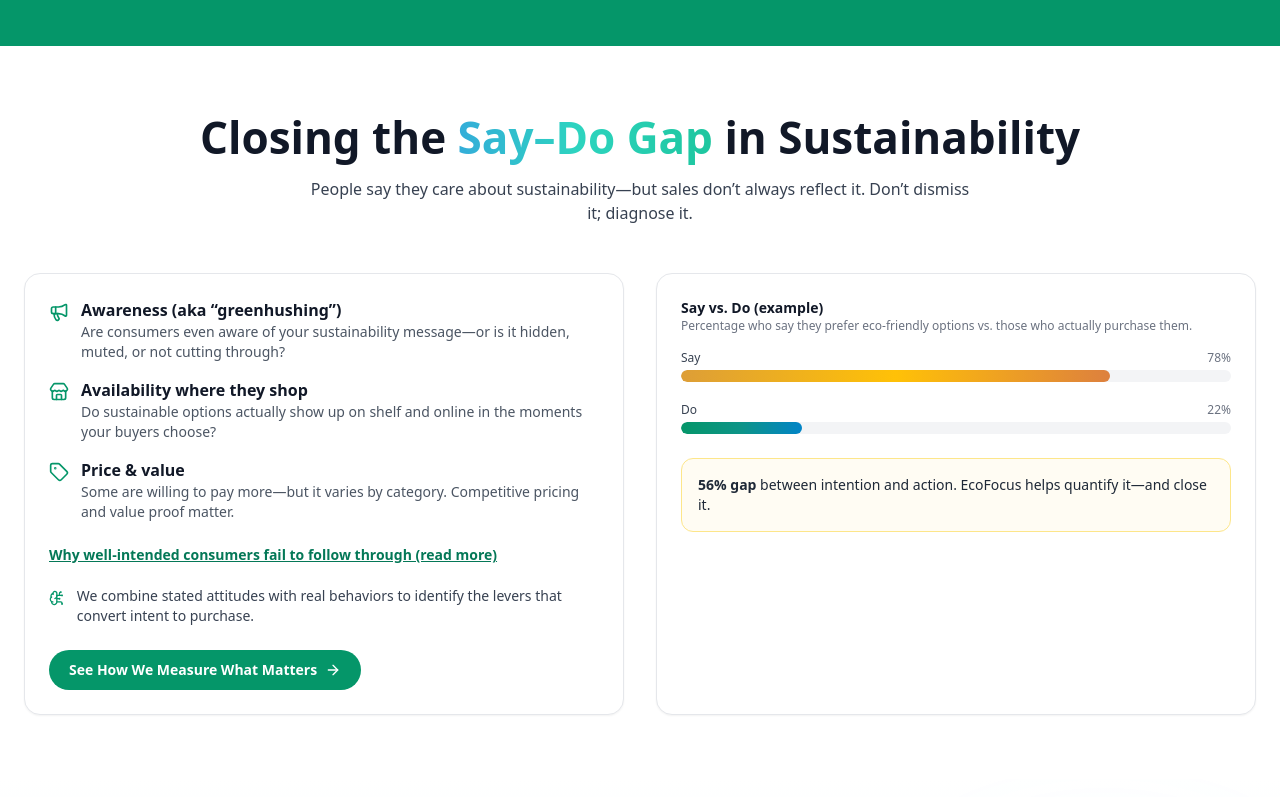
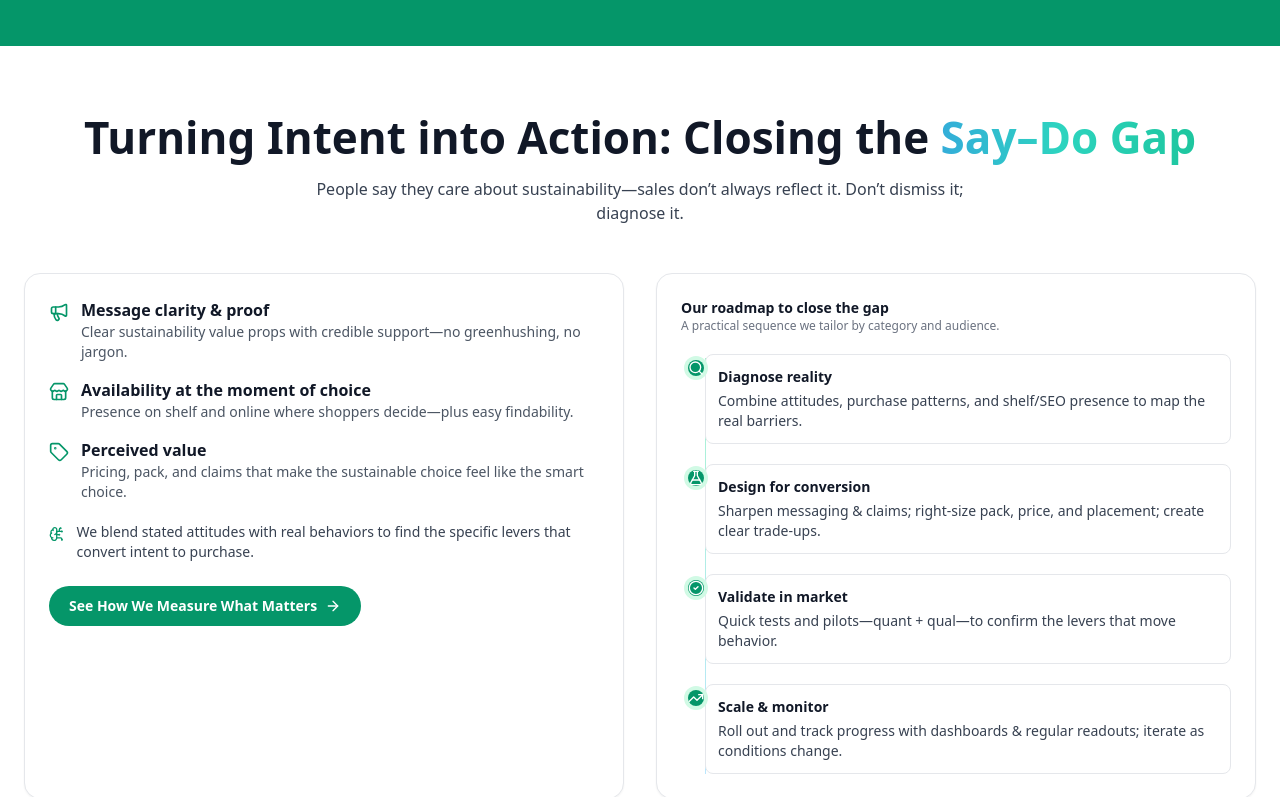
Before and after one commit to awright-lab/ecofocus, a Next.js app: page / in a window 1280 px wide. Shown: the part 1569-2366 px from the top of the page. Built offline with nearby package versions, Linux system fonts and the light colour scheme.

Commit message:
Updating Homepage v6

```diff
--- a/app/home/CoreServices.tsx
+++ b/app/home/CoreServices.tsx
@@ -39,7 +39,7 @@ export default function CoreServices({ services }: Props) {
       icon: 'ri-dashboard-3-line',
     },
     {
-      title: '2025 Syndicated Study',
+      title: 'Syndicated Study',
       kicker: 'Your questions. Executive-ready insights.',
       description:
         'Join the 2025 EcoFocus wave and add proprietary questions. Deliverables include dashboard access, crosstabs, and executive reporting.',
--- a/app/home/SayDoGapSection.tsx
+++ b/app/home/SayDoGapSection.tsx
@@ -8,24 +8,21 @@ import {
   Megaphone,
   Store,
   Tag,
+  Search,
+  FlaskConical,
+  CheckCircle2,
+  TrendingUp,
 } from 'lucide-react';
 
 type Props = {
-  sayPct?: number; // % who say they prefer sustainable products
-  doPct?: number;  // % who actually buy them
   ctaHref?: string;
   ctaLabel?: string;
 };
 
 export default function SayDoGapSection({
-  sayPct = 78,
-  doPct = 22,
   ctaHref = '/solutions/syndicated#methodology',
   ctaLabel = 'See How We Measure What Matters',
 }: Props) {
-  const say = Math.min(100, Math.max(0, sayPct));
-  const doV = Math.min(100, Math.max(0, doPct));
-  const gap = Math.max(0, say - doV);
   const reduceMotion = useReducedMotion();
 
   return (
@@ -45,14 +42,12 @@ export default function SayDoGapSection({
             viewport={{ once: true, amount: 0.5 }}
             transition={{ duration: 0.5 }}
           >
-            Closing the{' '}
+            Turning Intent into Action: Closing the{' '}
             <span className="bg-gradient-to-r from-blue-500 via-teal-400 to-emerald-500 bg-clip-text text-transparent animate-gradient">
               Say–Do Gap
-            </span>{' '}
-            in Sustainability
+            </span>
           </motion.h2>
 
-          {/* 1–liner hook from Jerry's email */}
           <motion.p
             className="mx-auto mt-3 max-w-2xl text-sm text-gray-700 sm:text-base"
             initial={reduceMotion ? false : { opacity: 0 }}
@@ -60,13 +55,13 @@ export default function SayDoGapSection({
             viewport={{ once: true, amount: 0.6 }}
             transition={{ delay: 0.15, duration: 0.5 }}
           >
-            People say they care about sustainability—but sales don’t always reflect it. Don’t dismiss it; diagnose it.
+            People say they care about sustainability—sales don’t always reflect it. Don’t dismiss it; diagnose it.
           </motion.p>
         </div>
 
         {/* Content grid */}
         <div className="grid grid-cols-1 items-stretch gap-6 md:grid-cols-12 md:gap-8">
-          {/* Left: factors + copy + CTA */}
+          {/* Left: levers + copy + CTA */}
           <motion.div
             className="rounded-2xl border border-gray-200 bg-white p-5 shadow-sm md:col-span-6 sm:p-6"
             initial={reduceMotion ? false : { opacity: 0, y: 12 }}
@@ -74,16 +69,16 @@ export default function SayDoGapSection({
             viewport={{ once: true, amount: 0.4 }}
             transition={{ duration: 0.5 }}
           >
-            {/* Three key factors (concise, scannable) */}
+            {/* Three key levers (positive framing) */}
             <ul className="space-y-4">
               <li className="flex gap-3">
                 <div className="mt-1 shrink-0">
                   <Megaphone className="h-5 w-5 text-emerald-600" aria-hidden="true" />
                 </div>
                 <div>
-                  <div className="font-semibold text-gray-900">Awareness (aka “greenhushing”)</div>
+                  <div className="font-semibold text-gray-900">Message clarity & proof</div>
                   <p className="text-sm text-gray-600">
-                    Are consumers even aware of your sustainability message—or is it hidden, muted, or not cutting through?
+                    Clear sustainability value props with credible support—no greenhushing, no jargon.
                   </p>
                 </div>
               </li>
@@ -93,9 +88,9 @@ export default function SayDoGapSection({
                   <Store className="h-5 w-5 text-emerald-600" aria-hidden="true" />
                 </div>
                 <div>
-                  <div className="font-semibold text-gray-900">Availability where they shop</div>
+                  <div className="font-semibold text-gray-900">Availability at the moment of choice</div>
                   <p className="text-sm text-gray-600">
-                    Do sustainable options actually show up on shelf and online in the moments your buyers choose?
+                    Presence on shelf and online where shoppers decide—plus easy findability.
                   </p>
                 </div>
               </li>
@@ -105,41 +100,19 @@ export default function SayDoGapSection({
                   <Tag className="h-5 w-5 text-emerald-600" aria-hidden="true" />
                 </div>
                 <div>
-                  <div className="font-semibold text-gray-900">Price & value</div>
+                  <div className="font-semibold text-gray-900">Perceived value</div>
                   <p className="text-sm text-gray-600">
-                    Some are willing to pay more—but it varies by category. Competitive pricing and value proof matter.
+                    Pricing, pack, and claims that make the sustainable choice feel like the smart choice.
                   </p>
                 </div>
               </li>
             </ul>
 
-            {/* Expandable detail: Jerry's longer copy, mobile-first */}
-            <Details summary="Why well-intended consumers fail to follow through (read more)">
-              <div className="mt-3 space-y-3 text-sm text-gray-700">
-                <p>
-                  Let’s be honest: this Say–Do Gap is one of the most frustrating challenges in consumer marketing.
-                  It’s tempting to dismiss it as hypocrisy—or dismiss sustainability as a sales driver altogether.
-                </p>
-                <p>
-                  The key to addressing it is first understanding what consumers are looking for—their sustainability
-                  attitudes and intended behaviors—and having a clear picture of how sustainability influences their
-                  aspirations and desires.
-                </p>
-                <p>
-                  At EcoFocus, we have the data (or can get the data) you need to identify sustainability personas for
-                  your target audience to help you build strategies—backed by data—to gain market share and reduce churn.
-                </p>
-                <p className="font-medium text-gray-900">
-                  Don’t speculate about your eco-minded customer. Understand them. Influence them. Win them.
-                </p>
-              </div>
-            </Details>
-
-            {/* Proof that we blend attitudes + actions (kept succinct) */}
+            {/* Short explanation */}
             <div className="mt-5 flex items-start gap-3">
               <BrainCircuit className="mt-0.5 h-5 w-5 text-emerald-600" aria-hidden="true" />
               <p className="text-sm text-gray-700">
-                We combine stated attitudes with real behaviors to identify the levers that convert intent to purchase.
+                We blend stated attitudes with real behaviors to find the specific levers that convert intent to purchase.
               </p>
             </div>
 
@@ -158,7 +131,7 @@ export default function SayDoGapSection({
             </div>
           </motion.div>
 
-          {/* Right: mini “Say vs Do” visual (unchanged) */}
+          {/* Right: 4-Step Roadmap (no numbers, process-focused) */}
           <motion.div
             className="rounded-2xl border border-gray-200 bg-white p-5 shadow-sm md:col-span-6 sm:p-6"
             initial={reduceMotion ? false : { opacity: 0, y: 12 }}
@@ -166,63 +139,43 @@ export default function SayDoGapSection({
             viewport={{ once: true, amount: 0.4 }}
             transition={{ duration: 0.5, delay: 0.1 }}
             role="img"
-            aria-labelledby="saydo-title"
-            aria-describedby="saydo-desc"
+            aria-label="How EcoFocus turns intent into action"
           >
             <div className="mb-4">
-              <div id="saydo-title" className="text-sm font-semibold text-gray-900">
-                Say vs. Do (example)
-              </div>
-              <div id="saydo-desc" className="text-xs text-gray-500">
-                Percentage who say they prefer eco-friendly options vs. those who actually purchase them.
+              <div className="text-sm font-semibold text-gray-900">Our roadmap to close the gap</div>
+              <div className="text-xs text-gray-500">
+                A practical sequence we tailor by category and audience.
               </div>
             </div>
 
-            {/* Bars */}
-            <div className="space-y-5">
-              {/* SAY */}
-              <div>
-                <div className="mb-1 flex items-end justify-between">
-                  <span className="text-xs font-medium text-gray-700">Say</span>
-                  <span className="text-xs text-gray-500" aria-live="polite">{say}%</span>
-                </div>
-                <div className="h-3 w-full overflow-hidden rounded-full bg-gray-100" aria-hidden="true">
-                  <motion.div
-                    className="h-full rounded-full bg-gradient-to-r from-[#dd9e37] via-[#FFC107] to-[#dd803e]"
-                    initial={reduceMotion ? { width: `${say}%` } : { width: 0 }}
-                    whileInView={reduceMotion ? undefined : { width: `${say}%` }}
-                    viewport={{ once: true, amount: 0.6 }}
-                    transition={{ duration: 0.8, ease: 'easeOut' }}
-                    style={{ maxWidth: '100%' }}
-                  />
-                </div>
-              </div>
+            <ol className="relative ml-6 space-y-5">
+              {/* vertical line */}
+              <span
+                aria-hidden="true"
+                className="absolute left-0 top-1 h-[calc(100%-0.25rem)] w-px bg-gradient-to-b from-emerald-200 to-sky-200"
+              />
 
-              {/* DO */}
-              <div>
-                <div className="mb-1 flex items-end justify-between">
-                  <span className="text-xs font-medium text-gray-700">Do</span>
-                  <span className="text-xs text-gray-500" aria-live="polite">{doV}%</span>
-                </div>
-                <div className="h-3 w-full overflow-hidden rounded-full bg-gray-100" aria-hidden="true">
-                  <motion.div
-                    className="h-full rounded-full bg-gradient-to-r from-emerald-600 via-teal-600 to-sky-600"
-                    initial={reduceMotion ? { width: `${doV}%` } : { width: 0 }}
-                    whileInView={reduceMotion ? undefined : { width: `${doV}%` }}
-                    viewport={{ once: true, amount: 0.6 }}
-                    transition={{ duration: 0.8, delay: 0.1, ease: 'easeOut' }}
-                    style={{ maxWidth: '100%' }}
-                  />
-                </div>
-              </div>
-            </div>
-
-            {/* Gap callout */}
-            <div className="mt-6 rounded-xl border border-amber-200 bg-amber-50/60 p-4">
-              <div className="text-sm text-gray-800">
-                <span className="font-semibold">{gap}% gap</span> between intention and action. EcoFocus helps quantify it—and close it.
-              </div>
-            </div>
+              <Step
+                icon={<Search className="h-4 w-4" />}
+                title="Diagnose reality"
+                body="Combine attitudes, purchase patterns, and shelf/SEO presence to map the real barriers."
+              />
+              <Step
+                icon={<FlaskConical className="h-4 w-4" />}
+                title="Design for conversion"
+                body="Sharpen messaging & claims; right-size pack, price, and placement; create clear trade-ups."
+              />
+              <Step
+                icon={<CheckCircle2 className="h-4 w-4" />}
+                title="Validate in market"
+                body="Quick tests and pilots—quant + qual—to confirm the levers that move behavior."
+              />
+              <Step
+                icon={<TrendingUp className="h-4 w-4" />}
+                title="Scale & monitor"
+                body="Roll out and track progress with dashboards & regular readouts; iterate as conditions change."
+              />
+            </ol>
           </motion.div>
         </div>
       </div>
@@ -230,30 +183,28 @@ export default function SayDoGapSection({
   );
 }
 
-/* ---------- Collapsible details (mobile-first) ---------- */
-function Details({ summary, children }: { summary: string; children: React.ReactNode }) {
-  const [open, setOpen] = useStateSafe(false);
+function Step({
+  icon,
+  title,
+  body,
+}: {
+  icon: React.ReactNode;
+  title: string;
+  body: string;
+}) {
   return (
-    <div className="mt-5">
-      <button
-        onClick={() => setOpen((v) => !v)}
-        className="text-sm font-semibold text-emerald-700 underline"
-        aria-expanded={open}
-        aria-controls="saydo-details"
+    <li className="relative">
+      {/* node */}
+      <span
+        aria-hidden="true"
+        className="absolute -left-[1.0625rem] top-1.5 inline-flex h-4 w-4 items-center justify-center rounded-full bg-emerald-600 ring-4 ring-emerald-100 text-white"
       >
-        {open ? 'Show less' : summary}
-      </button>
-      {open && (
-        <div id="saydo-details" className="mt-2">
-          {children}
-        </div>
-      )}
-    </div>
+        {icon}
+      </span>
+      <div className="rounded-lg border border-gray-200 bg-white/80 p-3">
+        <div className="text-sm font-semibold text-gray-900">{title}</div>
+        <p className="mt-1 text-sm text-gray-700">{body}</p>
+      </div>
+    </li>
   );
 }
-
-import * as ReactNS from 'react';
-function useStateSafe<T>(initial: T) {
-  const [v, setV] = ReactNS.useState(initial);
-  return [v, setV] as const;
-}
```
